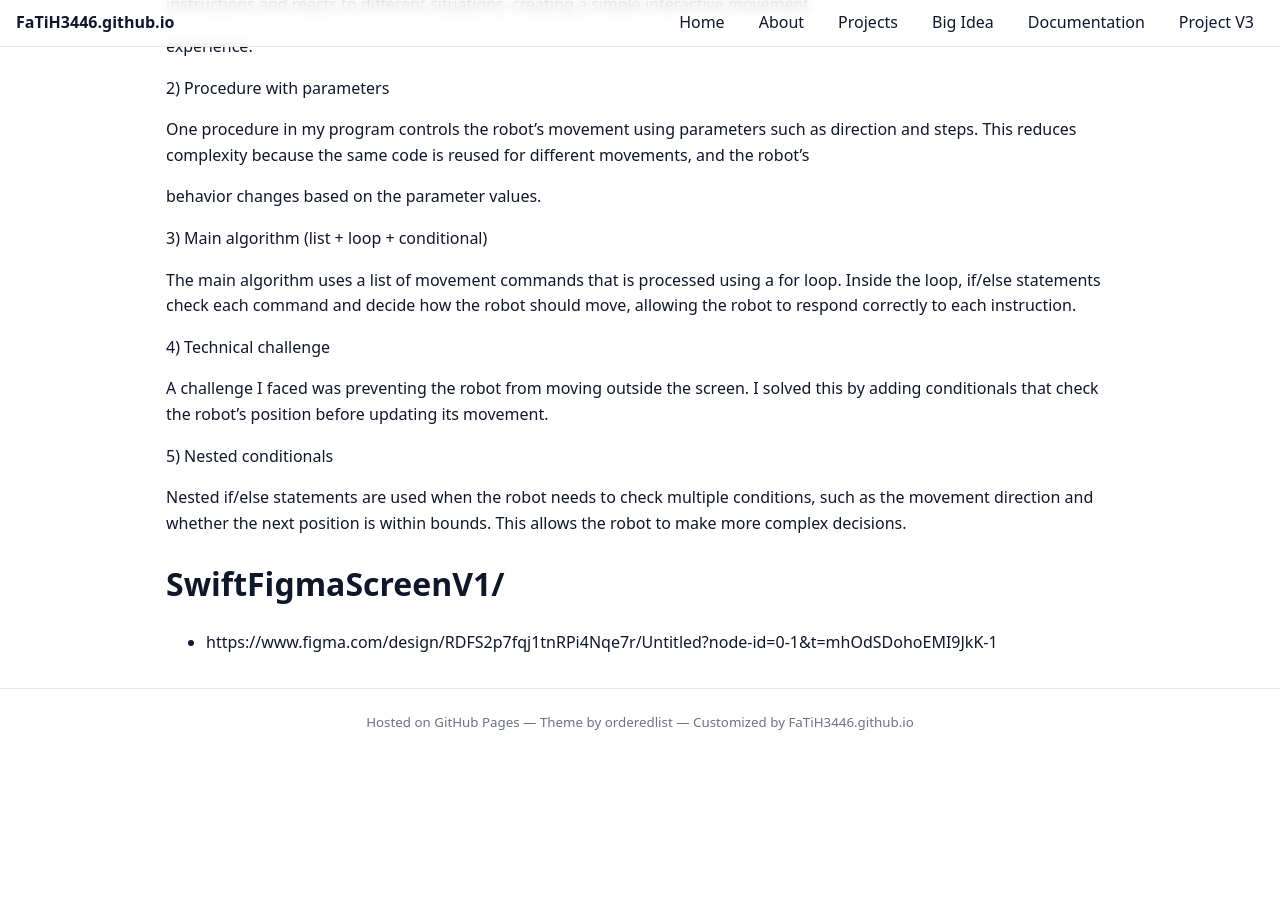
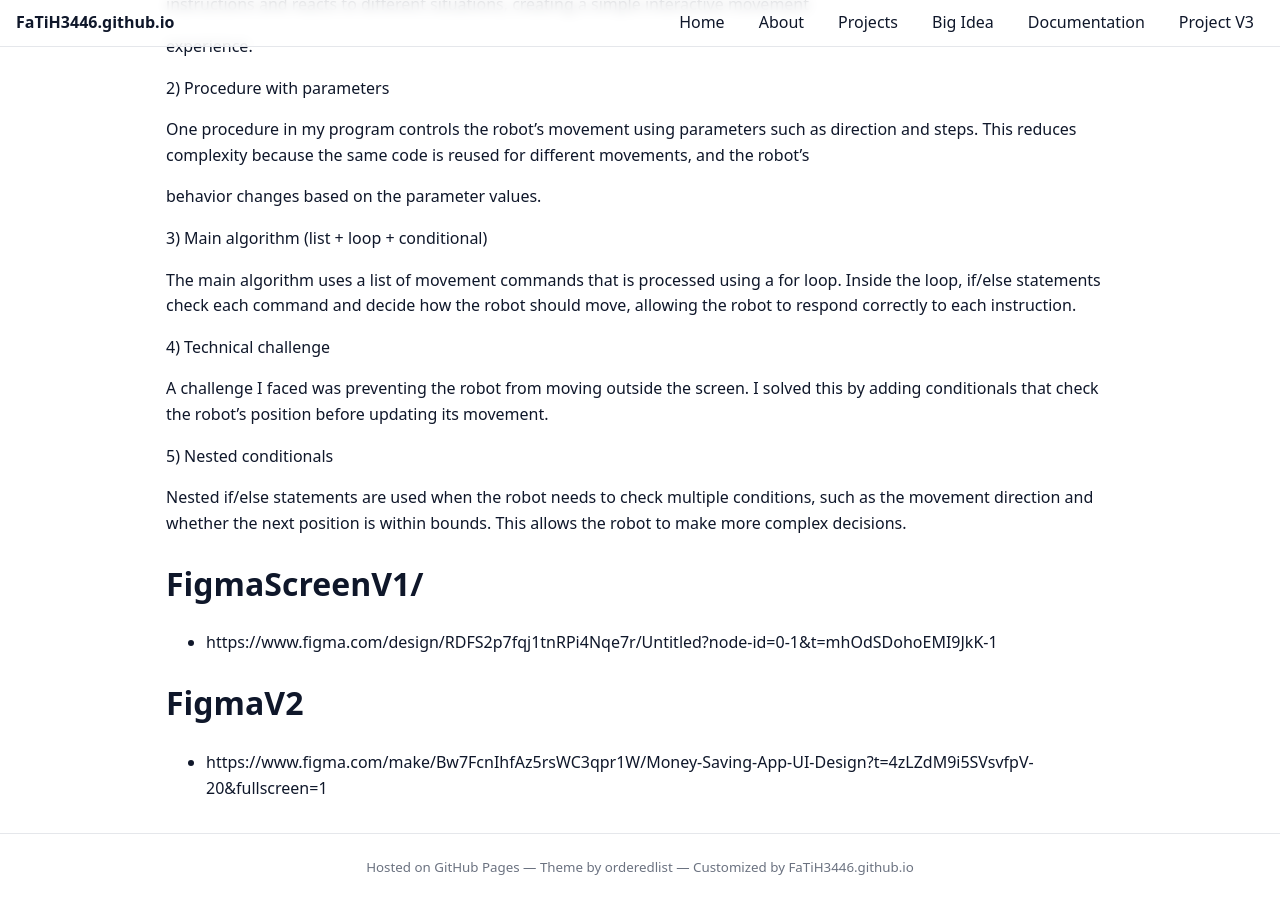
Before and after one commit to FaTiH3446/FaTiH3446.github.io, a Jekyll site: the page built from projects3.md, in a window 1280 px wide and 900 px high, scrolled down 4399 px. Built offline with Jekyll 4.4.1, drawn with Linux system fonts in a browser that asks for light colours; before the commit the page ends 5154 px from its top, so only the background shows below that.

Commit message:
Update projects3.md

```diff
--- a/projects3.md
+++ b/projects3.md
@@ -296,5 +296,9 @@ Nested if/else statements are used when the robot needs to check multiple condit
 complex decisions.
 
 
-# SwiftFigmaScreenV1/
+# FigmaScreenV1/
 - https://www.figma.com/design/RDFS2p7fqj1tnRPi4Nqe7r/Untitled?node-id=0-1&t=mhOdSDohoEMI9JkK-1
+
+# FigmaV2
+
+- https://www.figma.com/make/Bw7FcnIhfAz5rsWC3qpr1W/Money-Saving-App-UI-Design?t=4zLZdM9i5SVsvfpV-20&fullscreen=1
```
